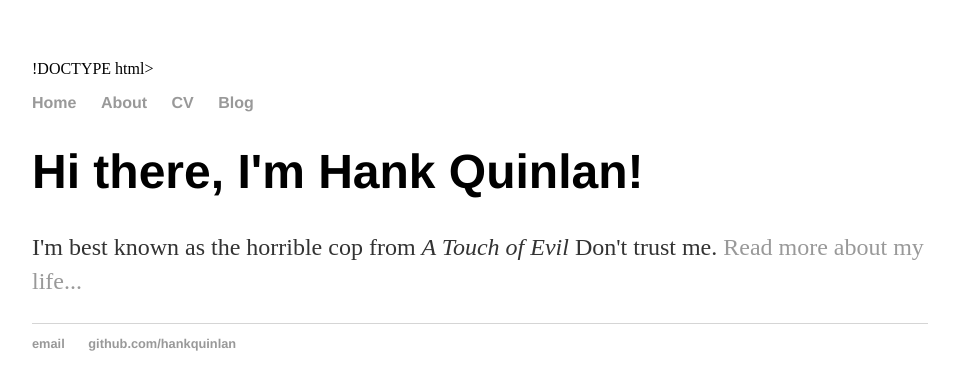
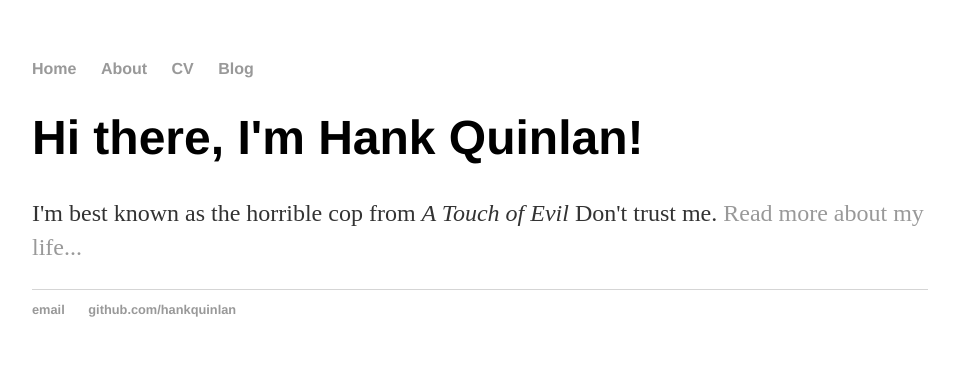
Before and after one commit to xumc/xumc.github.io, a Jekyll site: the page built from index.html, in a window 1280 px wide. Shown: the top 390 px of the page, without its empty margins (160-1115 px from the left). Built offline with Jekyll 4.4.1, drawn with Linux system fonts in a browser that asks for light colours.

Commit message:
Update index.html

```diff
--- a/index.html
+++ b/index.html
@@ -1,30 +1,8 @@
-!DOCTYPE html>
-<html>
-    <head>
-        <title>Hank Quinlan, Horrible Cop</title>
-        <!-- link to main stylesheet -->
-        <link rel="stylesheet" type="text/css" href="/css/main.css">
-    </head>
-    <body>
-        <nav>
-            <ul>
-                <li><a href="/">Home</a></li>
-                <li><a href="/about">About</a></li>
-                <li><a href="/cv">CV</a></li>
-                <li><a href="/blog">Blog</a></li>
-            </ul>
-        </nav>
-        <div class="container">
-            <div class="blurb">
-                <h1>Hi there, I'm Hank Quinlan!</h1>
-                <p>I'm best known as the horrible cop from <em>A Touch of Evil</em> Don't trust me. <a href="/about">Read more about my life...</a></p>
-            </div><!-- /.blurb -->
-        </div><!-- /.container -->
-        <footer>
-            <ul>
-                <li><a href="mailto:hankquinlanhub@gmail.com">email</a></li>
-                <li><a href="https://github.com/hankquinlan">github.com/hankquinlan</a></li>
-            </ul>
-        </footer>
-    </body>
-</html>
+---
+layout: default
+title: Hank Quinlan, Horrible Cop
+---
+<div class="blurb">
+	<h1>Hi there, I'm Hank Quinlan!</h1>
+	<p>I'm best known as the horrible cop from <em>A Touch of Evil</em> Don't trust me. <a href="/about">Read more about my life...</a></p>
+</div><!-- /.blurb -->
```
